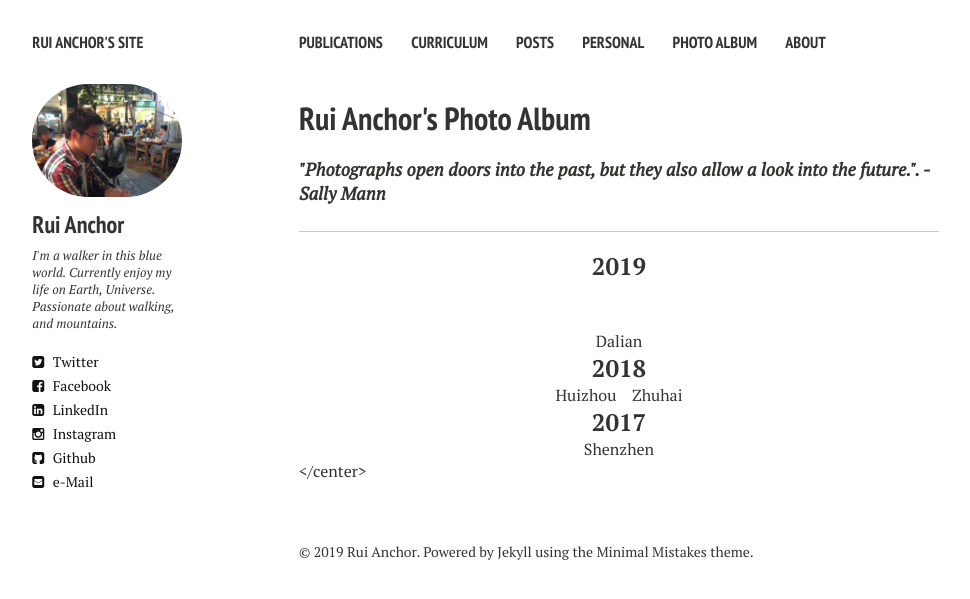
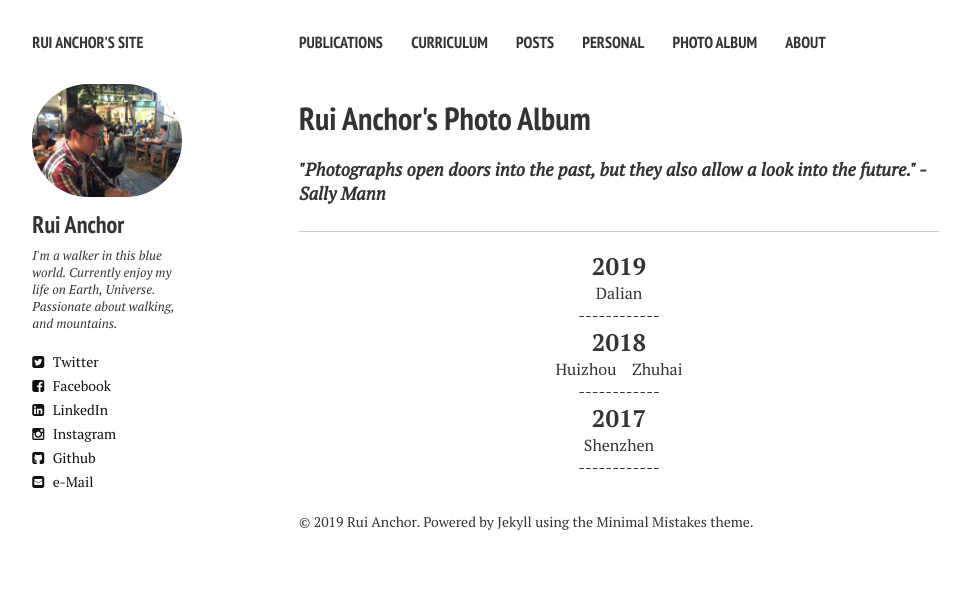
Before and after one commit to ruianchor/ruianchor.github.io, a Jekyll site: the page built from photoes.md, in a window 1280 px wide. Shown: the top 599 px of the page, without its empty margins (21-991 px from the left). Built offline with Jekyll 4.4.1, drawn with Linux system fonts in a browser that asks for light colours; nearby versions of some CDN libraries.

```diff
--- a/photoes.md
+++ b/photoes.md
@@ -7,20 +7,24 @@
 comments: false
 ---
 
-<strong><i><font size = "+1">"Photographs open doors into the past, but they also allow a look into the future.".  - Sally Mann</font></i></strong>
+<strong><i><font size = "+1">"Photographs open doors into the past, but they also allow a look into the future."  - Sally Mann</font></i></strong>
 
 ----
 
-<center><strong><font size = "+2">2019</font></strong></center><br>
+<center><strong><font size = "+2">2019</font></strong></center>
 
-<div style="text-align: center"><a href="/images/2019/0914-dalian.md">Dalian</a></div>
+<div style="text-align: center;font: Blue"><a href="{{site.baseurl}}/images/2019/0914-dalian.md">Dalian</a></div>
+
+<center>------------</center>
 
 <center><strong><font size = "+2">2018</font></strong></center>
 
-<div style="text-align: center"><a href="/images/2018/0403-huizhou.md">Huizhou</a> &nbsp;&nbsp; <a href="/images/2019/0120-zhuhai.md">Zhuhai</a></div>
+<div style="text-align: center;font: Blue"><a href="{{site.baseurl}}/images/2018/0403-huizhou.md">Huizhou</a> &nbsp;&nbsp; <a href="{{site.baseurl}}/images/2019/0120-zhuhai.md">Zhuhai</a></div>
+
+<center>------------</center>
 
 <center><strong><font size = "+2">2017</font></strong></center>
 
-<div style="text-align: center"><a href="/images/2017/1224-shenzhen.md">Shenzhen</a></div>
+<div style="text-align: center;font: Blue"><a href="{{site.baseurl}}/images/2017/1224-shenzhen.md">Shenzhen</a></div>
 
-</center>
+<center>------------</center>
```
